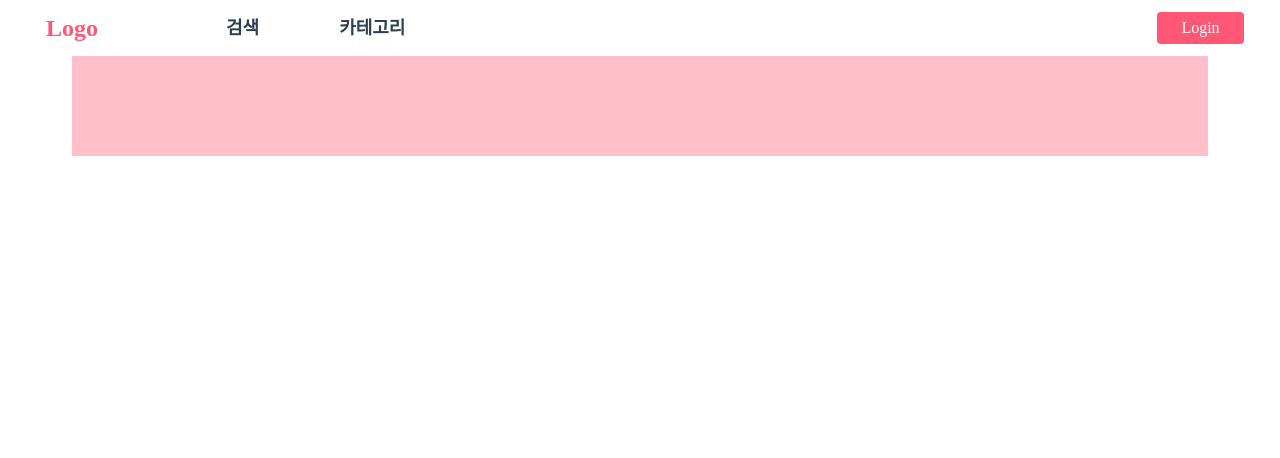
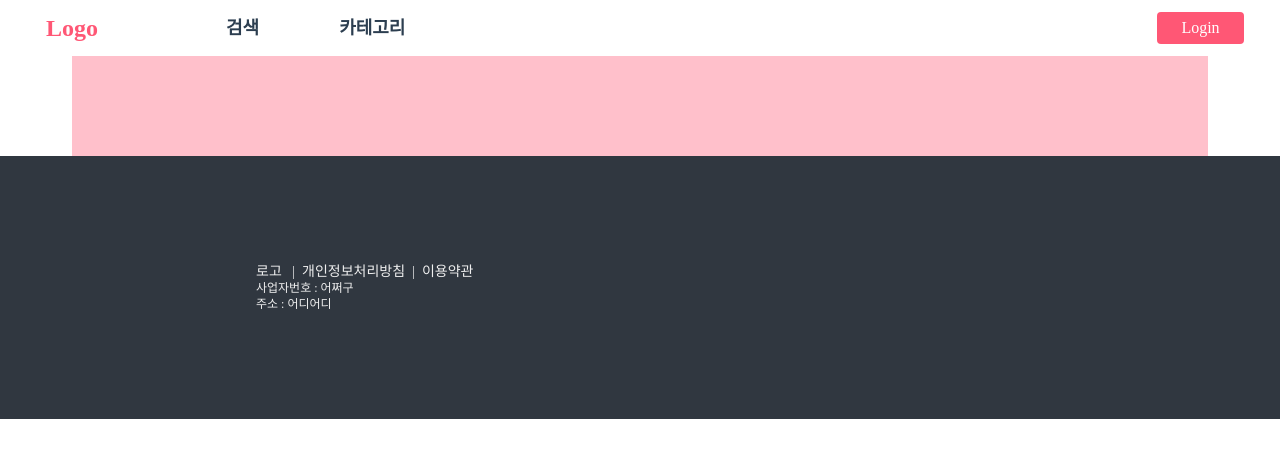
Before and after one commit to rlawldud335/Etjude, a Vue app in the folder FE/: page / in a window 1280 px wide. Before the commit this address had no page. Shown: the top 458 px of the page. Built offline with nearby package versions, Linux system fonts and the light colour scheme; a web font is replaced by a local one.

Commit message:
feat : update footer

```diff
--- a/FE/src/App.vue
+++ b/FE/src/App.vue
@@ -14,6 +14,22 @@
     </div>
   </nav>
   <router-view />
+  <div class="footer">
+    <div class="footer__text">
+      <div class="footer__head">
+        <div class="footer__logo">로고</div>
+        &nbsp; &nbsp;
+        <span class="footer__notice"
+          >|&nbsp;&nbsp;개인정보처리방침&nbsp;&nbsp;|&nbsp;&nbsp;이용약관</span
+        >
+      </div>
+      <div class="footer__body">
+        사업자번호 : 어쩌구<br />
+        주소 : 어디어디
+      </div>
+    </div>
+    <div class="link"></div>
+  </div>
 </template>
 
 <style lang="scss">
@@ -83,9 +99,24 @@ nav {
   color: $efefe-gray;
   height: 263px;
   background-color: #303740;
+  display: flex;
+  flex-direction: column;
+  justify-content: center;
+  align-items: center;
+  line-height: 100%;
 }
 
-.footer__section {
-  margin: 30px;
+.footer__text {
+  width: 60%;
+}
+
+.footer__head {
+  display: flex;
+  flex-direction: row;
+  font-size: 14px;
+}
+
+.footer__body {
+  font-size: 12px;
 }
 </style>
```
